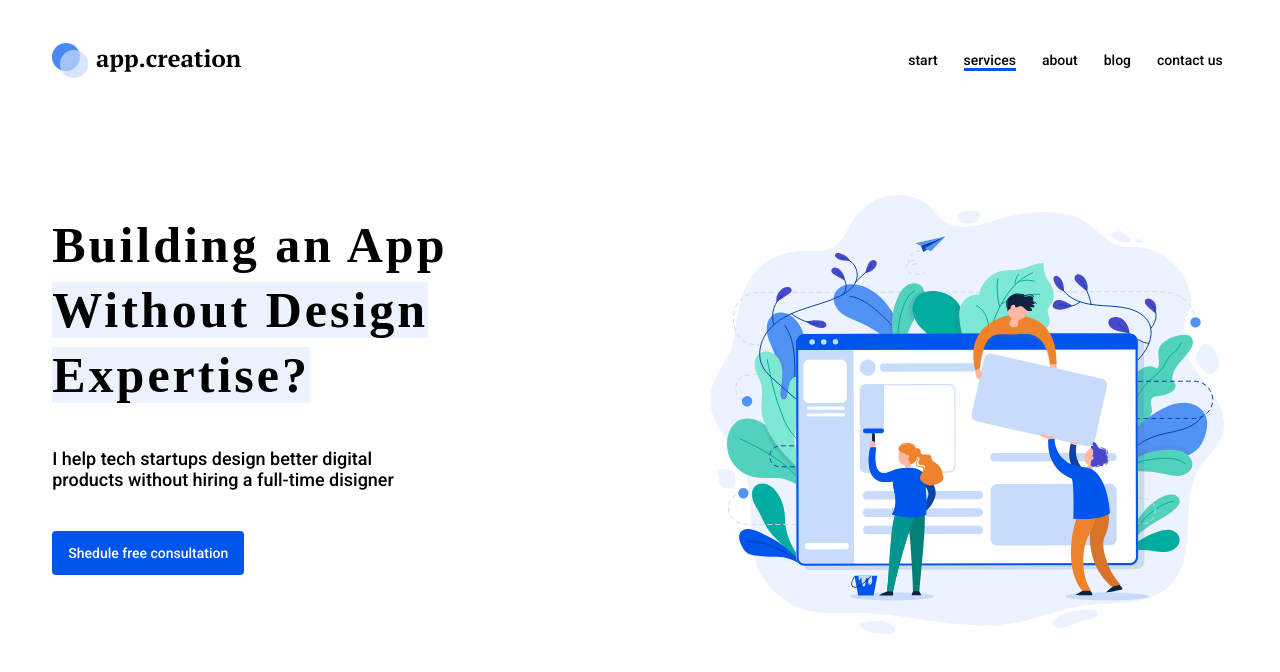
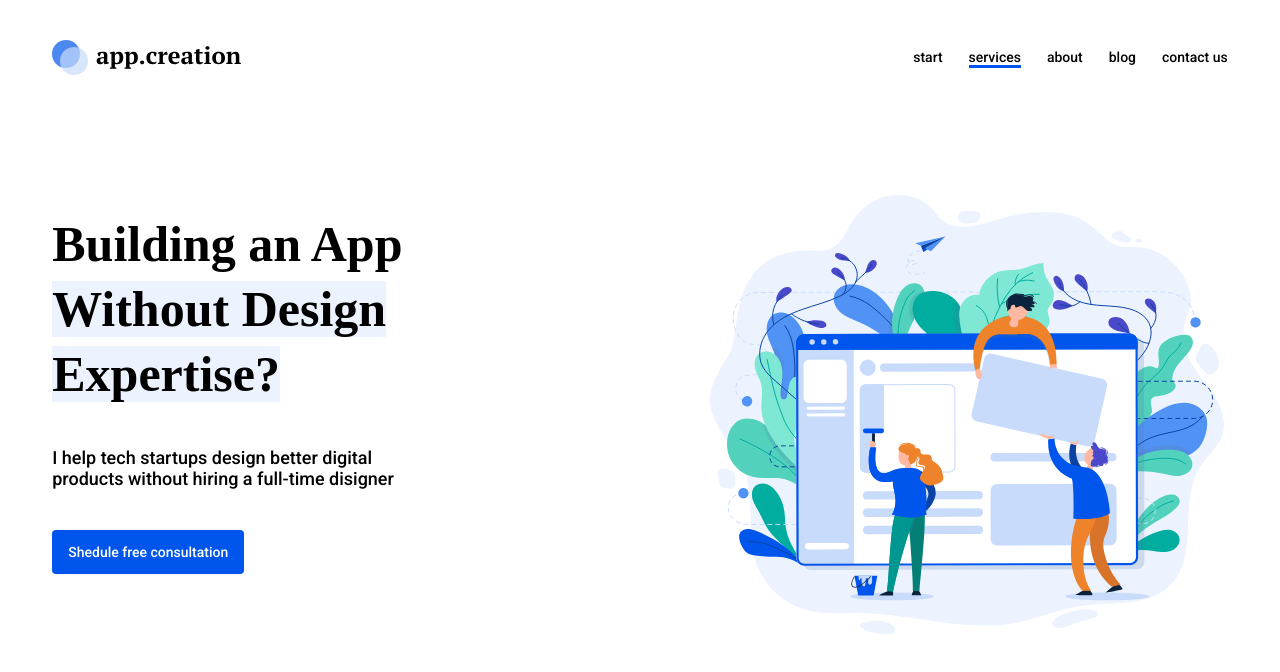
Before and after one commit to WebHeroSchool/Rep2to2modul, a plain HTML site: page index.html in a window 1280 px wide. Drawn offline with Linux system fonts and the light colour scheme; a web font is replaced by a local one.

Commit message:
адаптац 5сравн

```diff
--- a/style.css
+++ b/style.css
@@ -65,7 +65,7 @@ line-height: 21px;
 .logo {
   //padding: 40px 0;
   //font: bold 24px/31px pt_serif,arial,helvetica,sans-serif;
-  width:189px;
+  width:190px;
   height: 35px;
   background: url('img/site.svg');
 }
@@ -165,25 +165,28 @@ position: absolute;
 
 
 @media screen and (min-width:1024px) and (max-width:1366px){
+
+.wrapper{
+width: 93%;
+  }
+
 .header{
-  padding:35px 0;
-  margin-right: 5px;
-  margin-bottom: 82px;
+  padding:32px 0px;
+  margin-bottom: 88px;
 }
-.wrapper{
-  width: 93%;
-}
-.main__title{
-  letter-spacing: 3px;
-  padding-top: 18px;
-}
+
+
 .main{
-  padding: 0 57% 100px 0;
+  padding: 17px 55% 100px 0;
   margin-right: 4px;
 }
+
 .main__subtitle{
   margin: 0 0 40px 0;
 }
+
+}
+
 
 
 }
```
